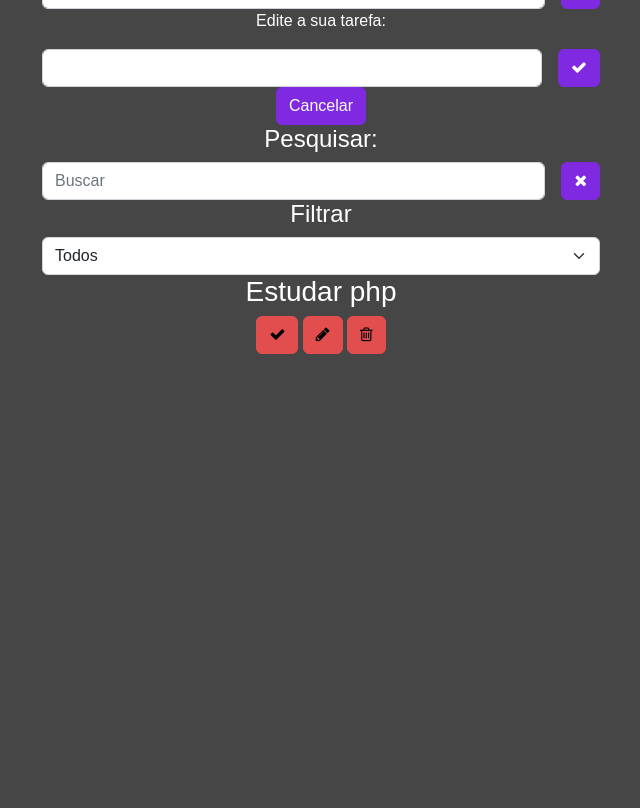
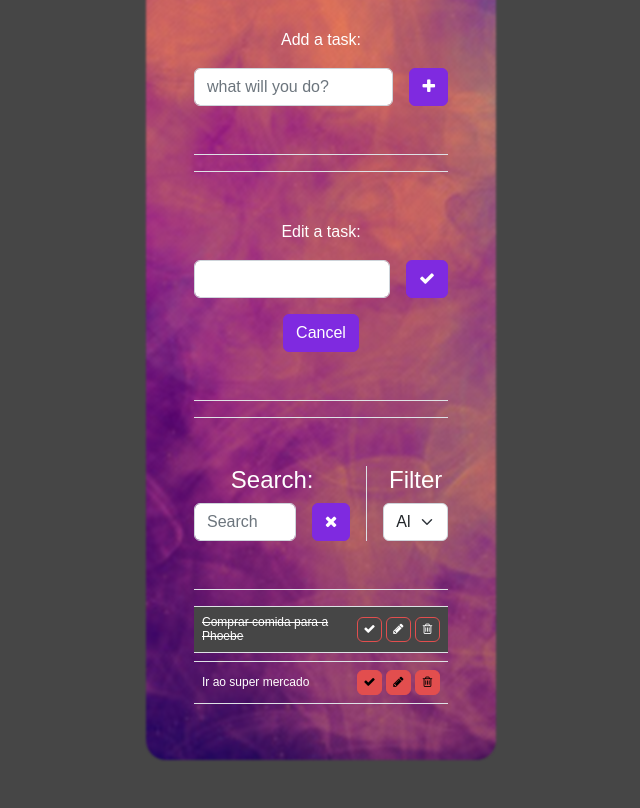
Before and after one commit to HenriqueNeubert/study_todo-list, a website: page index.html in a window 1280 px wide. Shown: the part 173-981 px from the top of the page, without its empty margins (319-959 px from the left). Before the commit the page ends 800 px from the top, so only its background shows below. Drawn offline with Linux system fonts and the light colour scheme; a web font is replaced by a local one.

Commit message:
feat: incrementacao de html basico e adicionado css do projeto

```diff
--- a/archive/custom.scss
+++ b/archive/custom.scss
@@ -1,7 +1,7 @@
 $primary:       #37da96;
 $secondary:     #7f2ae0;
 $success:       #9feb9f;
-$info:          #0db3f5;
+$info:          #c670f8;
 $warning:       #f36e15;
 $danger:        #e24e4e;
 $light:         #ffffff;
--- a/archive/style.scss
+++ b/archive/style.scss
@@ -1,3 +1,77 @@
 body{
   background-color: $dark;
 }
+#todo{
+  max-width: 350px;
+
+  position: relative;
+}
+
+#todo::before{
+  inset: 0;
+  z-index: -1;
+  content: '';
+  position: absolute;
+
+  width: 100%;
+  height: 100%;
+  border-radius: 20px;
+
+  filter: blur(1px);
+  background-size: cover;
+  background-position: center;
+  background-image: url(../image/color.jpg);
+}
+
+.btn i{
+  pointer-events: none;
+}
+
+.btn:hover{
+  transition: 0.8s;
+  color: $white!important;
+  border-color: $warning!important;
+  background-color: $warning!important;
+}
+
+.todo h6{
+  text-align: start;
+  font-size: 12px!important;
+}
+
+.todo .btn{
+  padding: 0!important;
+
+  width: 25px;
+  height: 25px;
+}
+
+.todo .btn i{
+  font-size: 12px!important;
+
+  display: flex;
+  align-items: center;
+  justify-content: center;
+}
+
+.todo.done{
+  background-color: $dark;
+}
+
+.todo.done .btn{
+  background-color: $dark!important;
+}
+
+.todo.done .btn i{
+  color: $white!important;
+}
+
+.todo.done .btn:hover{
+  border-color: $danger!important;
+  background-color: $danger!important;
+}
+
+.todo.done h6{
+  // color: $danger;
+  text-decoration: line-through;
+}
--- a/index.html
+++ b/index.html
@@ -16,41 +16,48 @@
   <main class="py-5">
     <section>
       <div class="container text-center text-white">
-        <div CLASS="col-6 mx-auto">
+        <div class="col-6 mx-auto p-5" id="todo">
 
-            <h1>To do List</h1>
-
+          <h1>Todo List</h1>
+          <!--ADD-->
+          <div class="py-5 mb-3 border-bottom border-top">
             <form id="createForm" action="">
-            <p>Adicione a sua tarefa:</p>
+              <p>Add a task: </p>
               <div class="d-flex">
-              <input class="form-control" type="text" id="createImput" placeholder="O que você vai fazer?">
+                <input class="form-control" type="text" id="createImput" placeholder="what will you do?">
                 <button class="btn btn-secondary ms-3" type="submit">
                   <i class="fa-thin fa fa-plus" aria-hidden="true"></i>
                 </button>
               </div>
             </form>
-
+          </div>
+          <!--ADD-->
+          <!--EDIT-->
+          <div class="py-5 mb-3 border-bottom border-top">
             <form id="editForm" action="">
-            <p>Edite a sua tarefa:</p>
+              <p>Edit a task:</p>
               <div class="d-flex">
                 <input class="form-control" type="text" id="editImput">
                 <button class="btn btn-secondary ms-3" type="submit">
                   <i class="fa-solid fa fa-check" aria-hidden="true"></i>
                 </button>
               </div>
-            <button class="btn btn-secondary" id="editCancel">
-              Cancelar
+              <button class="btn btn-secondary mt-3" id="editCancel">
+                Cancel
               </button>
             </form>
-
+          </div>
+          <!--EDIT-->
+          <!--SEARCH/FILTER-->
+          <div class="py-5 mb-3 border-bottom border-top d-flex gap-3">
             <div id="toobar">
               <div id="search">
                 <h4>
-                Pesquisar:
+                  Search:
                 </h4>
                 <form id="searchForm" action="">
                   <div class="d-flex">
-                  <input class="form-control" type="text" id="searchImput" placeholder="Buscar">
+                    <input class="form-control" type="text" id="searchImput" placeholder="Search">
                     <button class="btn btn-secondary ms-3" id="eraseButton">
                       <i class="fa fa-times" aria-hidden="true"></i>
                     </button>
@@ -59,18 +66,36 @@
               </div>
             </div>
 
-          <div id="filter">
-            <h4>Filtrar</h4>
+            <div class="border-start ps-3" id="filter">
+              <h4>Filter</h4>
               <select class="form-select" name="" id="filterSelect">
-              <option value="all">Todos</option>
-              <option value="done">Feitos</option>
-              <option value="todo">A fazer</option>
+                <option value="all">All</option>
+                <option value="done">Complete</option>
+                <option value="todo">To do</option>
               </select>
             </div>
+          </div>
+          <!--LIST-->
+          <div id="todoList">
 
-          <div id="todoList">
-            <div class="todo">
-              <h3>Estudar php</h3>
+            <div class="todo done px-2 d-flex justify-content-between align-items-center py-2 my-2 border-top border-bottom">
+              <h6 class="mb-0 pe-1">Comprar comida para a Phoebe</h6>
+              <div class="d-flex gap-1">
+                <button class="btn btn-danger finish-todo">
+                  <i class="fa fa-check" aria-hidden="true"></i>
+                </button>
+                <button class="btn btn-danger edit-todo">
+                  <i class="fa fa-pencil" aria-hidden="true"></i>
+                </button>
+                <button class="btn btn-danger remove-todo">
+                  <i class="fa fa-trash-o" aria-hidden="true"></i>
+                </button>
+              </div>
+            </div>
+
+            <div class="todo px-2 d-flex justify-content-between align-items-center py-2 my-2 border-top border-bottom">
+              <h6 class="mb-0 pe-1">Ir ao super mercado</h6>
+              <div class="d-flex gap-1">
                 <button class="btn btn-danger finish-todo">
                   <i class="fa fa-check" aria-hidden="true"></i>
                 </button>
@@ -84,6 +109,9 @@
             </div>
 
           </div>
+          <!--LIST-->
+
+        </div>
       </div>
     </section>
   </main>
```
Also changed, not shown: archive/compiled/custom.css, archive/image/color.jpg (added), archive/image/color.webp (added), 1 other file. Lines whose indentation alone changed are shown as unchanged.
